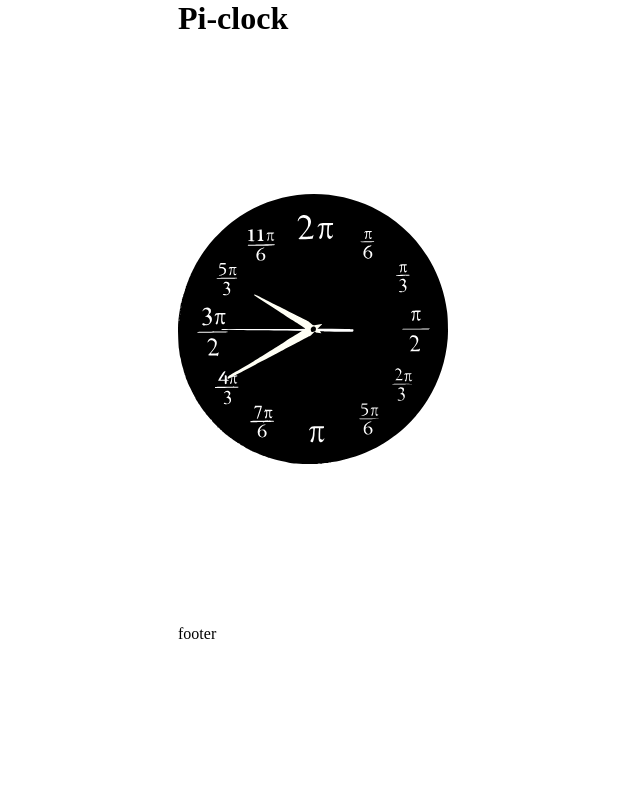
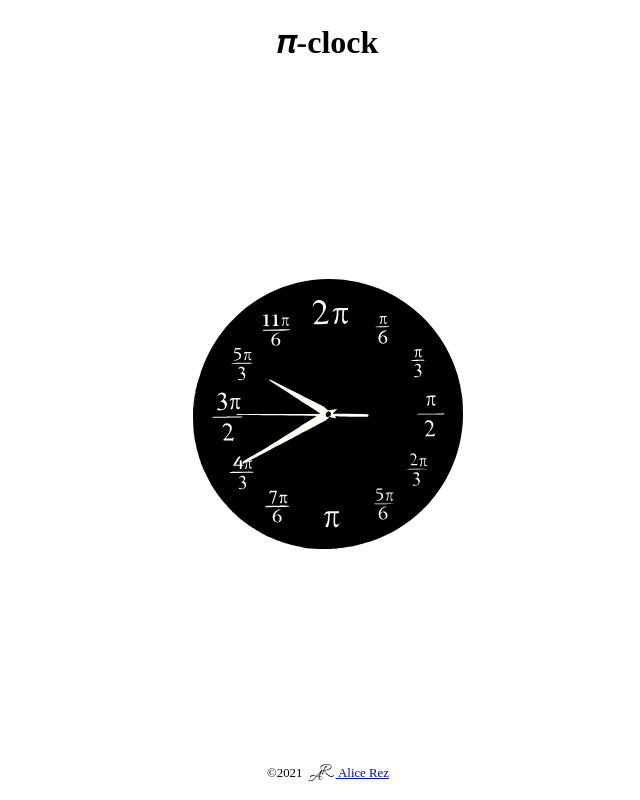
Before and after one commit to Alice-Rez/analog-clock, a plain HTML site: page index.html in a window 1280 px wide. Shown: the whole page, without its empty margins (312-952 px from the left). Drawn offline with Linux system fonts and the light colour scheme.

Commit message:
additional styling

```diff
--- a/index.html
+++ b/index.html
@@ -8,8 +8,9 @@
     <title>Pi-Clock</title>
   </head>
   <body>
+    <div class="wrapper">
       <header>
-      <h1>Pi-clock</h1>
+        <h1>𝜋-clock</h1>
       </header>
       <main>
         <article>
@@ -40,7 +41,19 @@
           <div class="line"></div>
         </article>
       </main>
-    <footer>footer</footer>
+      <footer>
+        <p>
+          &copy;2021
+          <a href="https://github.com/Alice-Rez">
+            <img
+              src="./assets/img/logo.svg"
+              alt="Alice Rez's logo (letters A and R in Allura cursive font)"
+            />
+            Alice Rez
+          </a>
+        </p>
+      </footer>
+    </div>
     <script src="script.js"></script>
   </body>
 </html>
--- a/style.css
+++ b/style.css
@@ -14,15 +14,23 @@ html {
   box-sizing: border-box;
 }
 
-body {
+.wrapper {
+  width: 100%;
+  margin: auto;
   height: 100vh;
-  width: 100vw;
   display: grid;
   justify-content: center;
+  text-align: center;
+  grid-template-rows: auto 1fr auto;
+}
+
+header {
+  padding: 1.5em;
 }
 
 main {
   width: 100%;
+  align-self: center;
 }
 
 svg {
@@ -49,12 +57,14 @@ svg {
   transform: rotate(var(--minutes));
 }
 
-svg:after {
-  content: "";
-  position: absolute;
-  height: 100%;
-  width: 5px;
-  top: 0;
-  left: 50%;
-  color: yellow;
+footer {
+  margin-bottom: 1.5em;
+  justify-self: center;
+  font-size: 0.8rem;
+  text-align: center;
 }
+
+footer img {
+  width: 30px;
+  transform: translateY(40%);
+}
```
Also changed, not shown: assets/img/logo.svg (added). Lines whose indentation alone changed are shown as unchanged.
